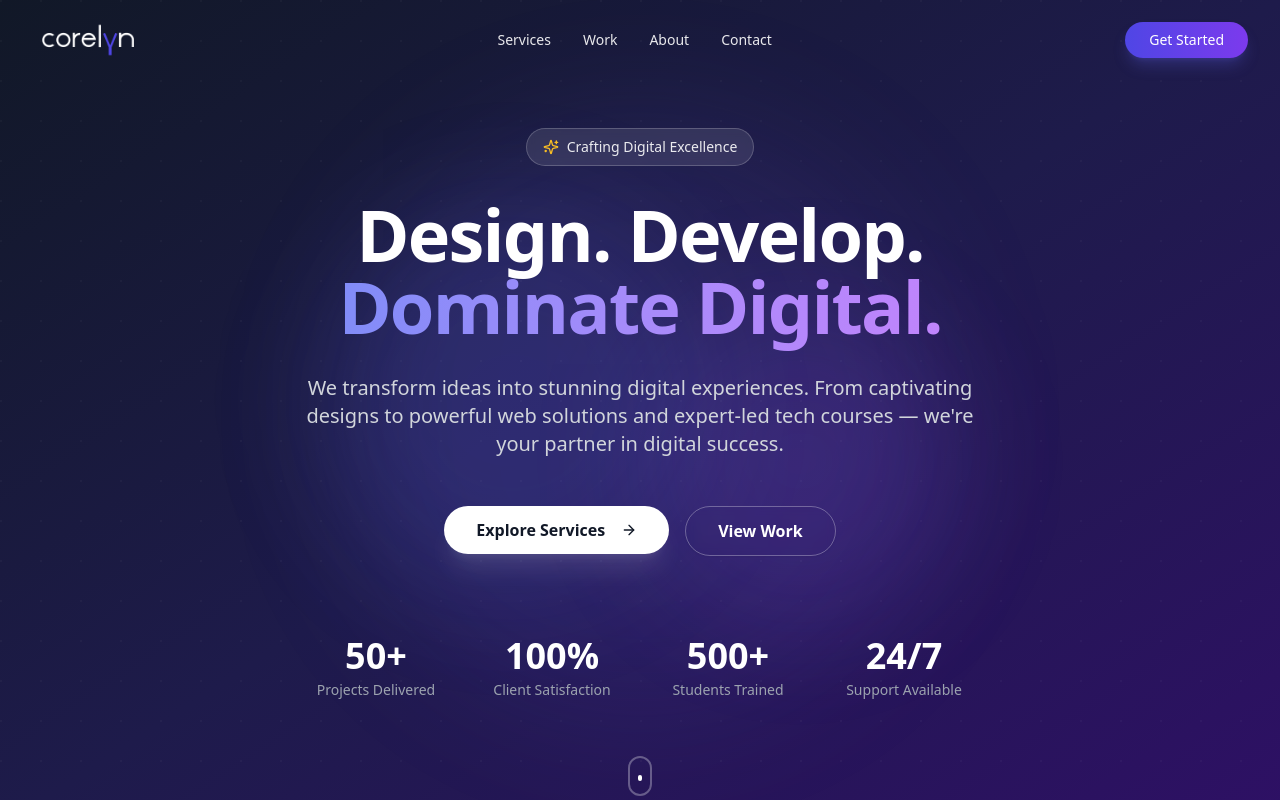
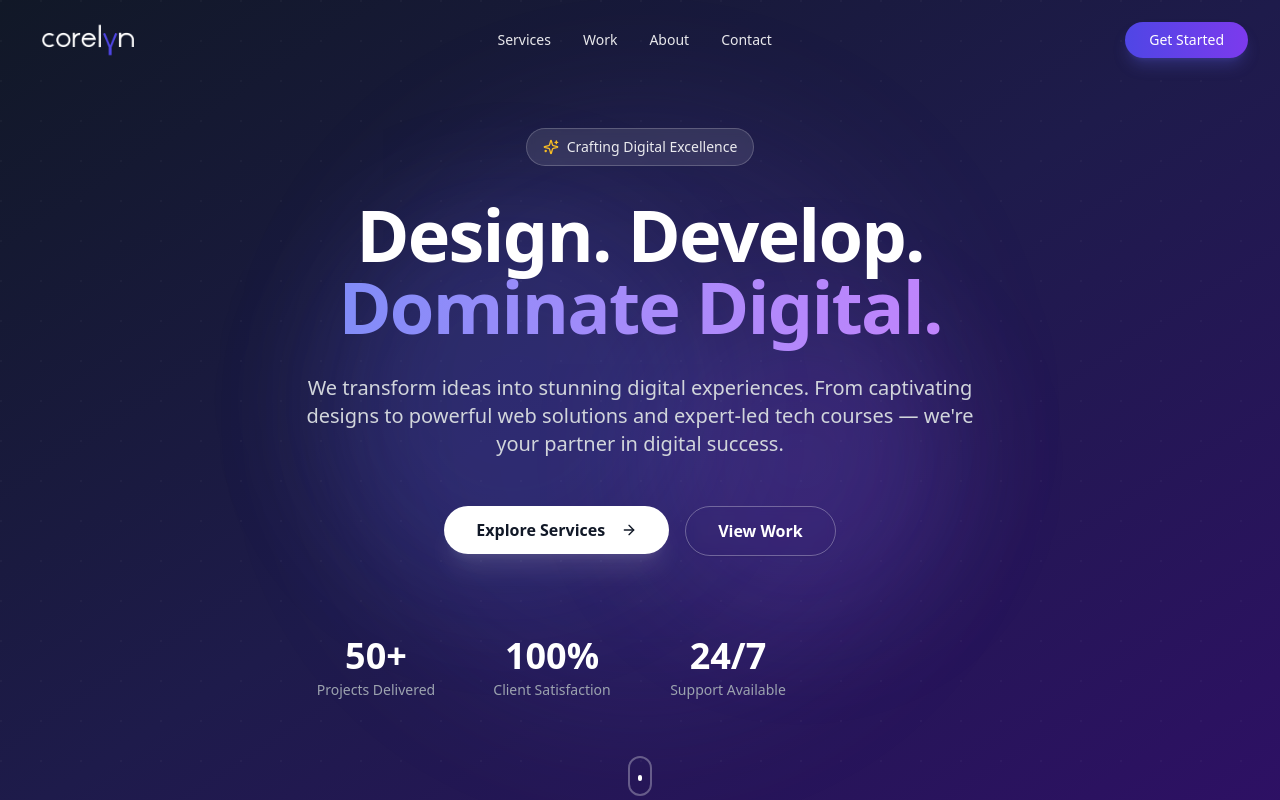
Before and after one commit to Aashra55/Corelyn, a Next.js app: page / in a window 1280 px wide. Shown: the top 800 px of the page. Built offline with nearby package versions, Linux system fonts and the light colour scheme.

Commit message:
Update HeroSection.jsx

```diff
--- a/Components/landing/HeroSection.jsx
+++ b/Components/landing/HeroSection.jsx
@@ -96,7 +96,6 @@ export default function HeroSection() {
             {[
               { value: '50+', label: 'Projects Delivered' },
               { value: '100%', label: 'Client Satisfaction' },
-              { value: '500+', label: 'Students Trained' },
               { value: '24/7', label: 'Support Available' },
             ].map((stat, index) => (
               <div key={index} className="text-center">
```
